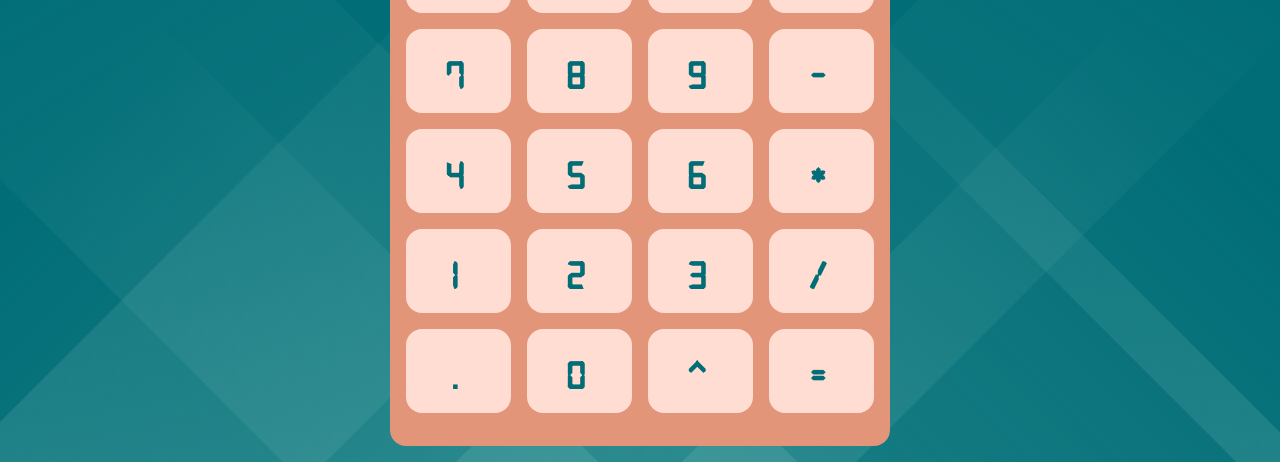
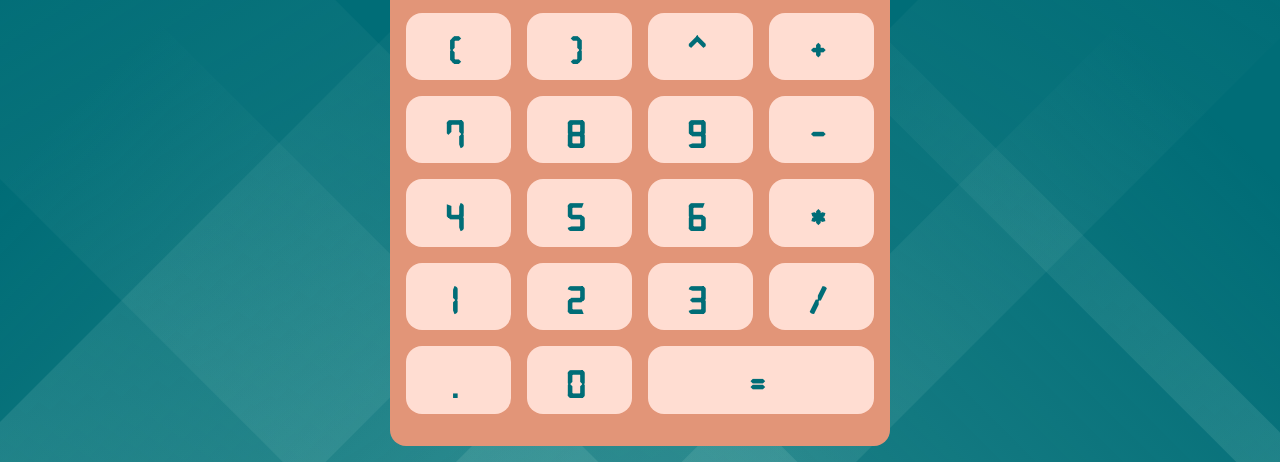
Before and after one commit to BLooDBRothER/calculator, a plain HTML site: page index.html in a window 1280 px wide. Shown: the part 338-800 px from the top of the page. Drawn offline with Linux system fonts and the light colour scheme.

Commit message:
UI update

```diff
--- a/index.html
+++ b/index.html
@@ -20,25 +20,26 @@
         </section>
         <section class="buttons">
           <div class="button button1 all-clear">A/C</div>
-          <div class="button button2">(</div>
-          <div class="button button3">)</div>
-          <div class="button button4">+</div>
-          <div class="button button5">7</div>
-          <div class="button button6">8</div>
-          <div class="button button7">9</div>
-          <div class="button button8">-</div>
-          <div class="button button9">4</div>
-          <div class="button button10">5</div>
-          <div class="button button11">6</div>
-          <div class="button button12">*</div>
-          <div class="button button13">1</div>
-          <div class="button button14">2</div>
-          <div class="button button15">3</div>
-          <div class="button button16">/</div>
-          <div class="button button17">.</div>
-          <div class="button button18">0</div>
-          <div class="button button19">^</div>
-          <div class="button button20">=</div>
+          <div class="button button2 clear">CLEAR</div>
+          <div class="button button3">(</div>
+          <div class="button button4">)</div>
+          <div class="button button5">^</div>
+          <div class="button button6">+</div>
+          <div class="button button7">7</div>
+          <div class="button button8">8</div>
+          <div class="button button9">9</div>
+          <div class="button button10">-</div>
+          <div class="button button11">4</div>
+          <div class="button button12">5</div>
+          <div class="button button13">6</div>
+          <div class="button button14">*</div>
+          <div class="button button15">1</div>
+          <div class="button button16">2</div>
+          <div class="button button17">3</div>
+          <div class="button button18">/</div>
+          <div class="button button19">.</div>
+          <div class="button button20">0</div>
+          <div class="button button21 equal">=</div>
         </section>
       </div>
     </main>
--- a/style.css
+++ b/style.css
@@ -99,7 +99,7 @@ main{
     height: 80%;
     display: grid;
     grid-template-columns: repeat(4, 1fr);
-    grid-template-rows: repeat(5, 1fr);
+    grid-template-rows: repeat(6, 1fr);
     gap: 1rem;
 }
 
@@ -117,6 +117,14 @@ main{
     border-radius: 1rem;
     cursor: pointer;
     user-select: none;
+}
+
+.all-clear{
+    grid-column: 1/ 3;
+}
+
+.clear, .equal{
+    grid-column: 3/ 5;
 }
 
 .button svg{
```
